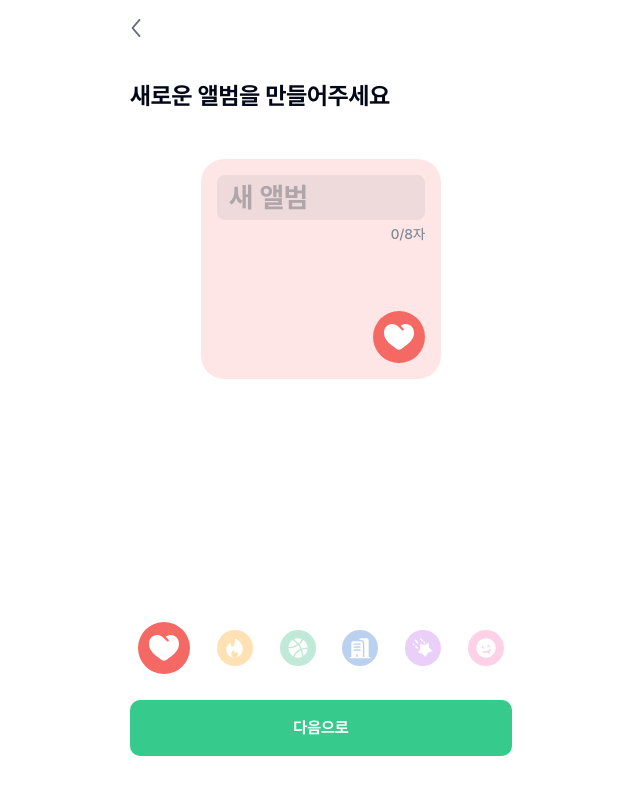
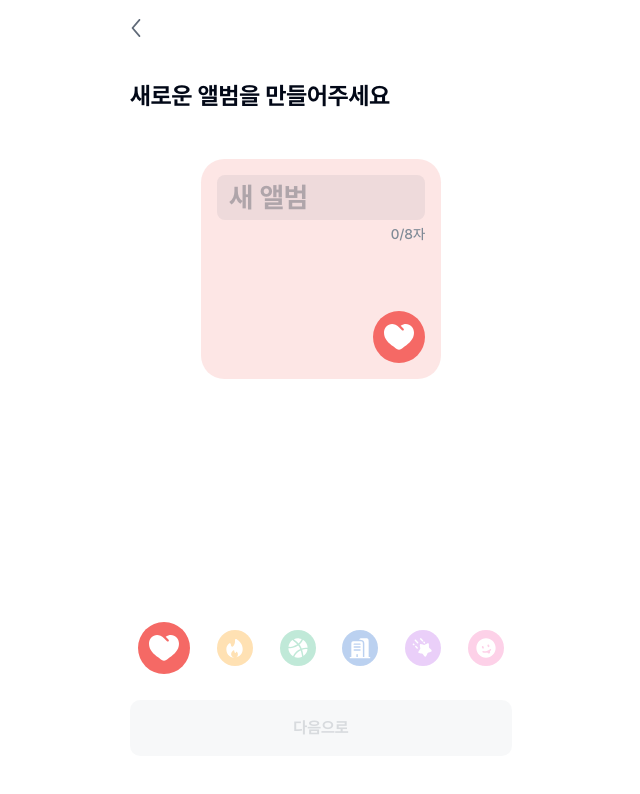
Before and after one commit to YAPP-Github/24th-Web-Team-3-FE, a Next.js app: page /album/create in a window 1280 px wide. Shown: the top 794 px of the page, without its empty margins (319-959 px from the left). Built offline with nearby package versions, Linux system fonts and the light colour scheme; no server answers.

Commit message:
feat: 앨범생성페이지 - 앨범 이름이 없을 때 버튼 비활성화 기능 추가

```diff
--- a/src/app/album/create/_components/AlbumEditSection.tsx
+++ b/src/app/album/create/_components/AlbumEditSection.tsx
@@ -62,7 +62,8 @@ export function AlbumEditSection({
         <AlbumTypeSelectTab type={type} handleType={handleType} />
         <Button
           className="mb-11 mt-3 w-[calc(100%-3rem)]"
-          onClick={handleSubmit}>
+          onClick={handleSubmit}
+          disabled={!value.name.length}>
           다음으로
         </Button>
       </div>
```
